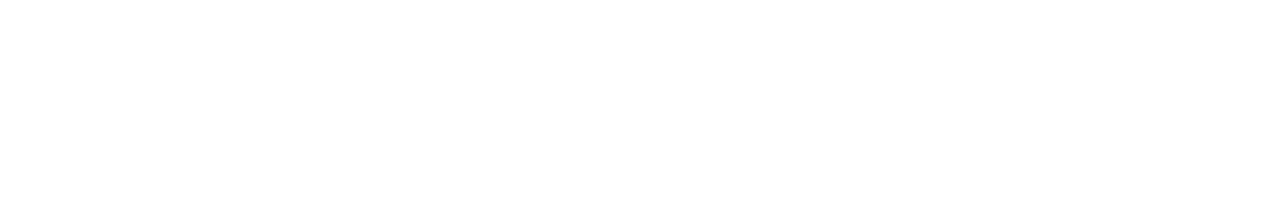
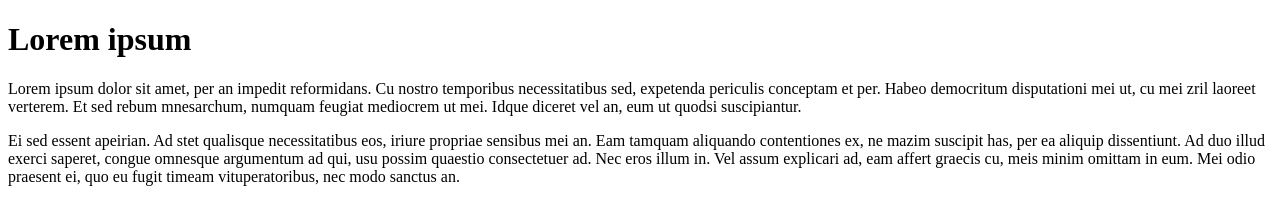
Before and after one commit to aaronhdcomps/CSS-Week-2-Lecture, a plain HTML site: page index.html in a window 1280 px wide. Drawn offline with Linux system fonts and the light colour scheme.

Commit message:
Added content to h1 and p elements

```diff
--- a/index.html
+++ b/index.html
@@ -8,8 +8,9 @@
     <title>Document</title>
 </head>
 <body>
-    <h1></h1>
-    <p></p>
-    <p></p>
+    <h1>Lorem ipsum</h1>
+    <p>Lorem ipsum dolor sit amet, per an impedit reformidans. Cu nostro temporibus necessitatibus sed, expetenda periculis conceptam et per. Habeo democritum disputationi mei ut, cu mei zril laoreet verterem. Et sed rebum mnesarchum, numquam feugiat mediocrem ut mei. Idque diceret vel an, eum ut quodsi suscipiantur.
+    </p>
+    <p>Ei sed essent apeirian. Ad stet qualisque necessitatibus eos, iriure propriae sensibus mei an. Eam tamquam aliquando contentiones ex, ne mazim suscipit has, per ea aliquip dissentiunt. Ad duo illud exerci saperet, congue omnesque argumentum ad qui, usu possim quaestio consectetuer ad. Nec eros illum in. Vel assum explicari ad, eam affert graecis cu, meis minim omittam in eum. Mei odio praesent ei, quo eu fugit timeam vituperatoribus, nec modo sanctus an.</p>
 </body>
 </html>
```
